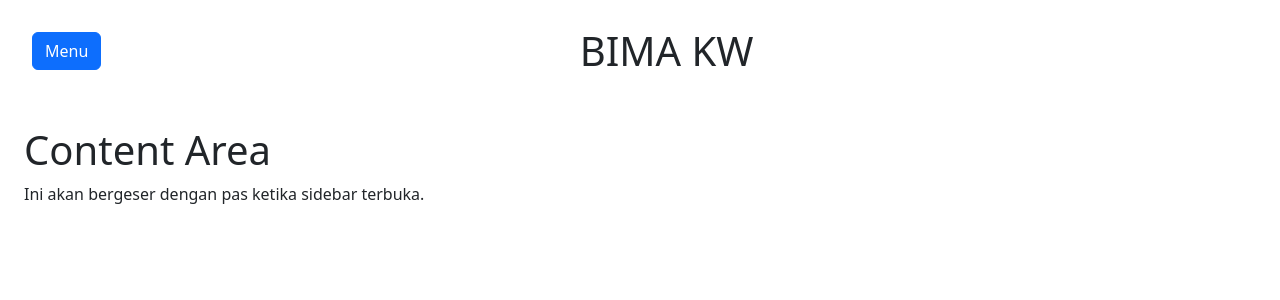
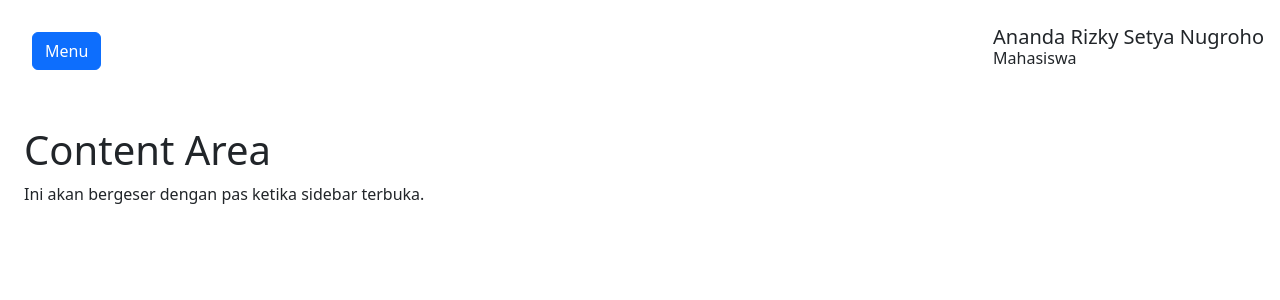
Before and after one commit to Yaboku29/Project-Praktikum-Pemrograman-Web-IFB, a PHP site: page /index.php in a window 1280 px wide. Shown: the top 300 px of the page. Run offline with PHP 8.4, Linux system fonts and the light colour scheme; the visitor is signed in with stand-in values (Sample User, id 1).

Commit message:
edit index untuk php

```diff
--- a/index.php
+++ b/index.php
@@ -1,10 +1,13 @@
 <?php
 
-session_start();
-if(!isset($_SESSION['username'])){
-    header("Location: login.php");
-    exit();
-}
+// session_start();
+// if(!isset($_SESSION['username'])){
+//     header("Location: login.php");
+//     exit();
+// }
+$nama="Ananda Rizky Setya Nugroho";
+$status="Mahasiswa";
+$nim=123240070;
 
 ?>
 
@@ -39,24 +42,25 @@ if(!isset($_SESSION['username'])){
 
 <body>
     <!-- Tombol buka sidebar -->
-    <div class="d-flex align-items-center p-3">
+    <div class="d-flex align-items-center justify-content-between p-3">
         <div>
             <button class="btn btn-primary m-3" data-bs-toggle="offcanvas" data-bs-target="#sidebar">
                 Menu
             </button>
         </div>
 
-        <div class="flex-grow-1 text-center" id="judulKonten">
-            <h1 class="m-0" >BIMA KW</h1>
+        <div id="judulKonten">
+            <h5 class="m-0" ><?=$nama?></h5>
+            <h6><?=$status?></h6>
         </div>
-
-        <div style="width: 48px;"></div>
     </div>
 
     <!-- Content -->
     <div class="p-4 content" id="content">
-        <h1>Content Area</h1>
-        <p>Ini akan bergeser dengan pas ketika sidebar terbuka.</p>
+        <div class="align-items-center">
+            <h1>Content Area</h1>
+            <p>Ini akan bergeser dengan pas ketika sidebar terbuka.</p>
+        </div>
     </div>
 
     <!-- Sidebar -->
```
